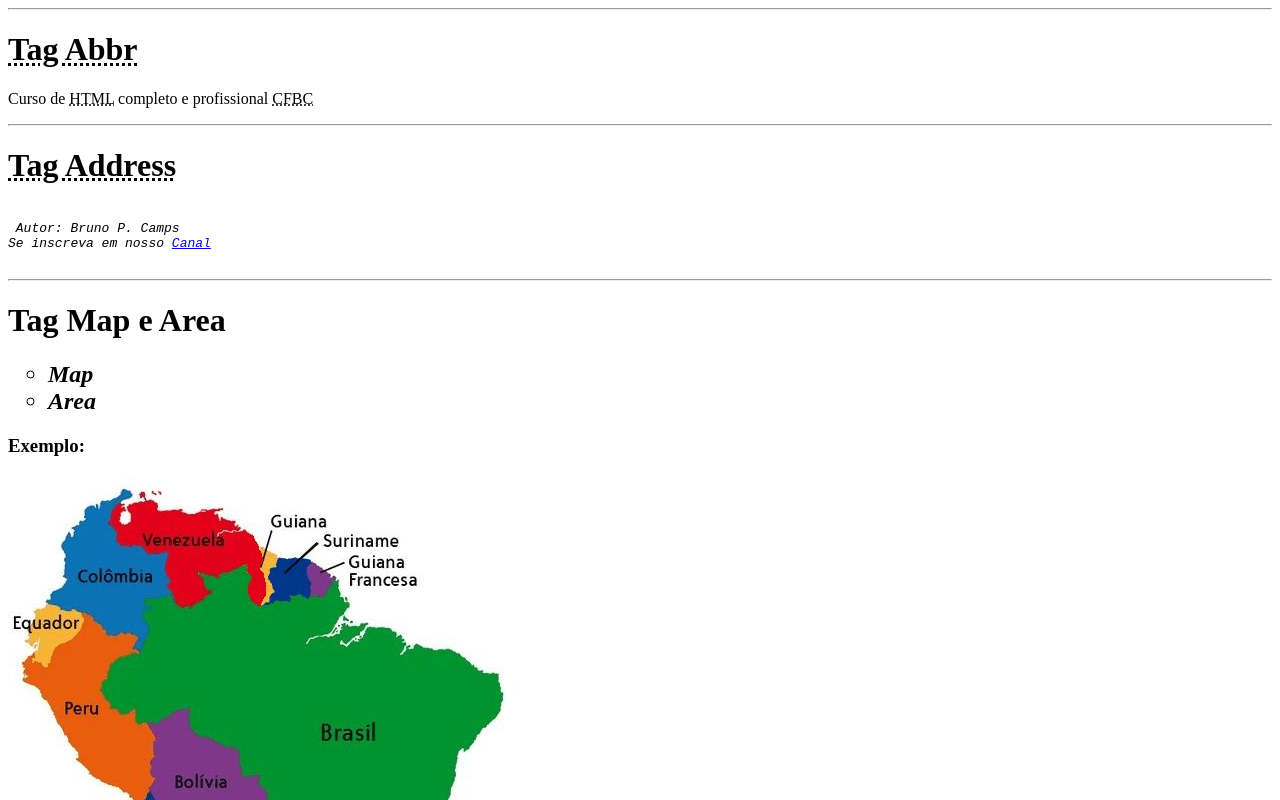
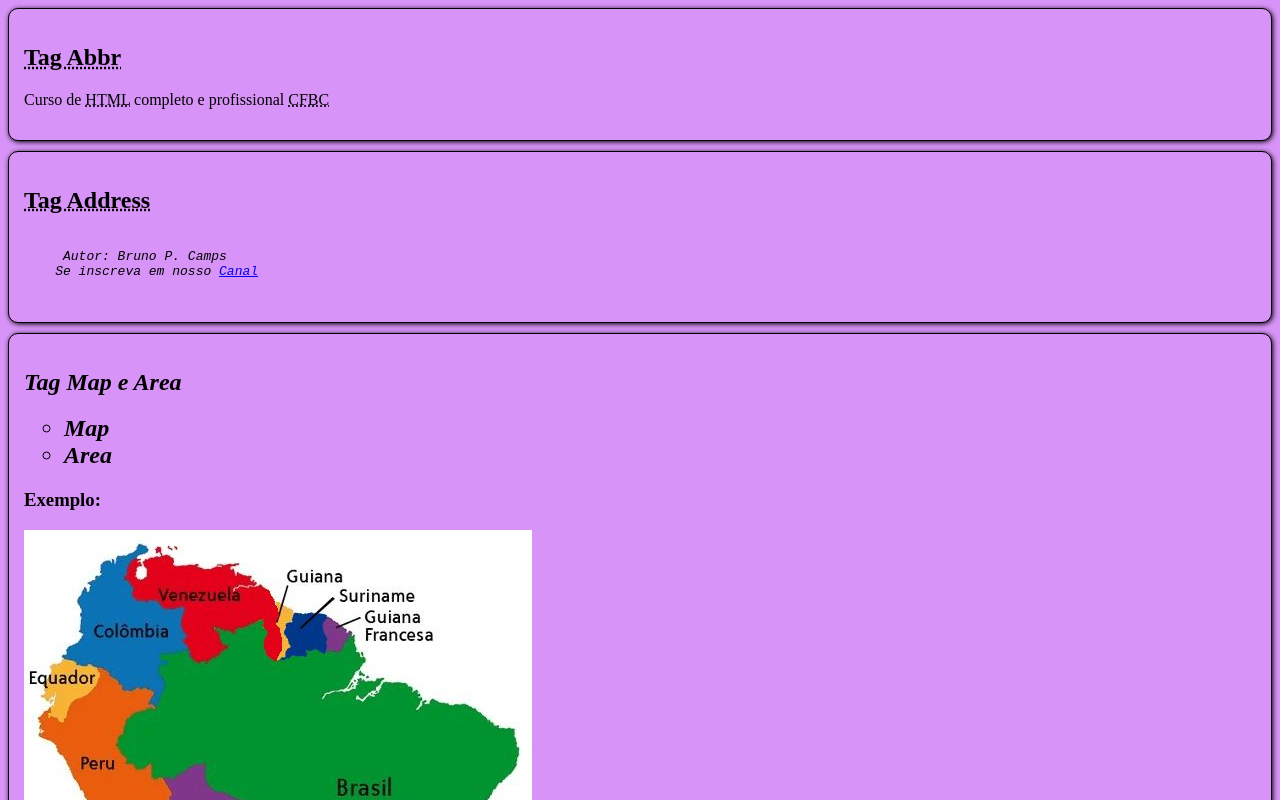
Before and after one commit to oDyKoz/projeto-site, a plain HTML site: page html/index.html in a window 1280 px wide. Shown: the top 800 px of the page. Drawn offline with Linux system fonts and the light colour scheme; files that its build step writes are made by us from their sources.

Commit message:
new style

```diff
--- a/css/style.css
+++ b/css/style.css
@@ -1,7 +1,12 @@
-.address{
-    font-family: Arial, Helvetica, sans-serif;
+*{
+    background-color: #d793f7;
 }
-.map{
-
+.TAbbr{
+    padding: 15px;
+    border: 1px solid;
+    border-radius: 10px;
+    background-color: #d793f7;
+    margin-bottom: 10px;
+    box-shadow: 1px 1px 5px black ;
 
 }
--- a/html/index.html
+++ b/html/index.html
@@ -4,12 +4,13 @@
     <meta charset="UTF-8">
     <meta http-equiv="X-UA-Compatible" content="IE=edge">
     <meta name="viewport" content="width=device-width, initial-scale=1.0">
-    <link rel="stylesheet" href="style.css">
+    <link rel="stylesheet" href="../css/style.css">
     <title>Site de Estudo</title>
 </head>
 
 <body>
-<hr>
+<article class="TAbbr">
+
         <abbr title="A <abbr>tag define uma abreviação ou um acrônimo, como HTML, CSS, Mr., Dr., ASAP, ATM.">
             <h1>Tag Abbr</h1>
         </abbr>
@@ -17,7 +18,9 @@
         <p>Curso de <abbr title="Hyper Text Markup Liguage">HTML</abbr> completo e profissional <abbr title="CFB Cursos">CFBC</abbr></p>
         <!--Tag <Abbr> abreviação ou sup-informação-->
 
-<hr>
+</article>
+<article class="TAbbr">
+
     <h1><abbr title="A <address> tag define as informações de contato do autor/proprietário de um documento ou artigo" >Tag Address</abbr></h1>
     <address class="address">
             <pre>
@@ -28,8 +31,9 @@ Se inscreva em nosso <a href="https://www.youtube.com/@cfbcursos" target="_blank
     <!--Tag <pre> serve para fixação escrita -->
     </address>
     <!-- Tag <Address>-->
-    <hr>
-    <h1>Tag Map e Area</h1>
+</article>
+<article class="TAbbr">
+        <h1><address>Tag Map e Area</address></h1>
         <ul>
             <h2>
                 <li style="list-style-type: circle;">
@@ -52,5 +56,11 @@ Se inscreva em nosso <a href="https://www.youtube.com/@cfbcursos" target="_blank
             199,116,    172,129,    157,91,     160,75,     116,70,     103,50
             " href="https://pt.wikipedia.org/wiki/Venezuela" target="_blank">
         </map>
+</article>
+
+<article class="TAbbr">
+    <h1><address title="A <article>tag especifica conteúdo independente e independente.">Article</address></h1>
+</article>
+
 </body>
 </html>
```
Lines whose indentation alone changed are shown as unchanged.
